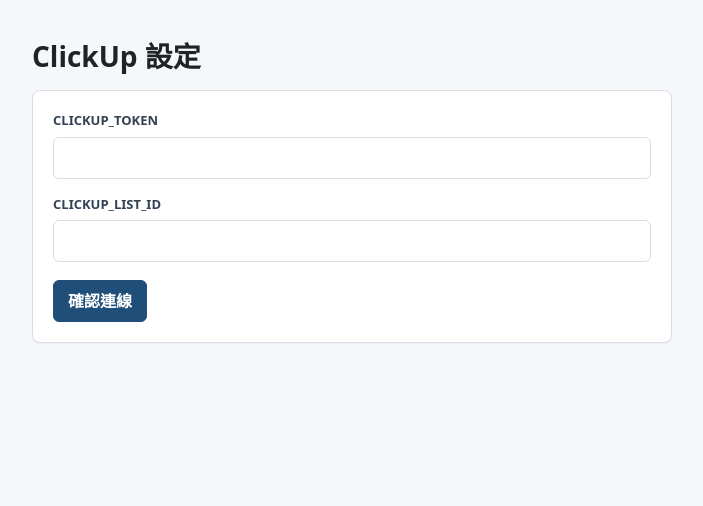
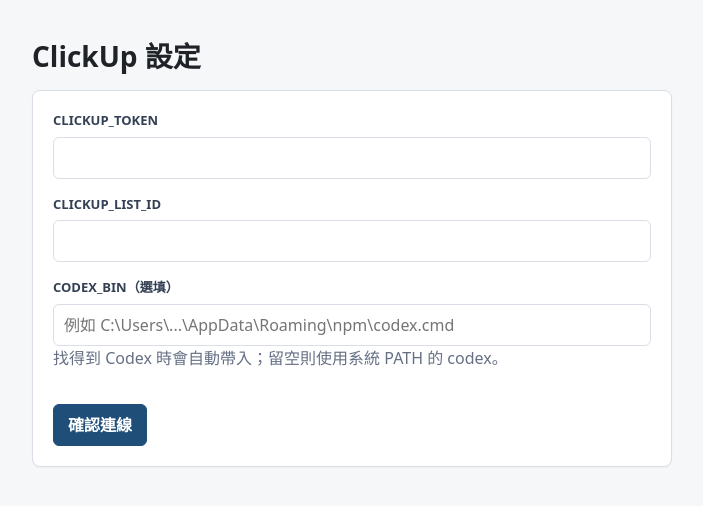
Before and after one commit to zoeix/progress-update-app, a FastAPI app: page /login in a window 1280 px wide. Shown: the top 506 px of the page, without its empty margins (288-991 px from the left). Run offline with FastAPI, Linux system fonts and the light colour scheme.

Commit message:
add codex path

```diff
--- a/app.py
+++ b/app.py
@@ -3,6 +3,7 @@ from __future__ import annotations
 import json
 import os
 import re
+import shutil
 import sqlite3
 import subprocess
 import tempfile
@@ -68,6 +69,34 @@ def get_clickup_token() -> str:
 
 def get_clickup_list_id() -> str:
     return os.environ.get("CLICKUP_LIST_ID", "").strip()
+
+
+def find_codex_bin() -> str:
+    configured = os.environ.get("CODEX_BIN", "").strip()
+    if configured:
+        return configured
+
+    from_path = shutil.which("codex")
+    if from_path:
+        return from_path
+
+    candidates: list[Path] = []
+    appdata = os.environ.get("APPDATA", "").strip()
+    if appdata:
+        candidates.append(Path(appdata) / "npm" / "codex.cmd")
+    local_appdata = os.environ.get("LOCALAPPDATA", "").strip()
+    if local_appdata:
+        candidates.append(Path(local_appdata) / "npm" / "codex.cmd")
+
+    for candidate in candidates:
+        if candidate.exists():
+            return str(candidate)
+
+    return ""
+
+
+def get_codex_bin() -> str:
+    return find_codex_bin() or "codex"
 
 
 def has_clickup_config() -> bool:
@@ -350,12 +379,14 @@ def post_clickup_comment(task_id: str, content: str) -> None:
     response.raise_for_status()
 
 
-def save_clickup_config(clickup_token: str, clickup_list_id: str) -> None:
+def save_clickup_config(clickup_token: str, clickup_list_id: str, codex_bin: str = "") -> None:
     ENV_PATH.touch(exist_ok=True)
     set_key(str(ENV_PATH), "CLICKUP_TOKEN", clickup_token)
     set_key(str(ENV_PATH), "CLICKUP_LIST_ID", clickup_list_id)
+    set_key(str(ENV_PATH), "CODEX_BIN", codex_bin)
     os.environ["CLICKUP_TOKEN"] = clickup_token
     os.environ["CLICKUP_LIST_ID"] = clickup_list_id
+    os.environ["CODEX_BIN"] = codex_bin
 
 
 def set_session_error(conn: sqlite3.Connection, session_id: int, error: str | None) -> None:
@@ -446,7 +477,7 @@ def run_codex_json(session_id: int, role: str, prompt_snapshot: str) -> Any:
     run_finished = False
     output_text = ""
     command = [
-        "codex",
+        get_codex_bin(),
         "exec",
         "--skip-git-repo-check",
         "--sandbox",
@@ -981,6 +1012,7 @@ def login_page(request: Request):
             "request": request,
             "clickup_token": get_clickup_token(),
             "clickup_list_id": get_clickup_list_id(),
+            "codex_bin": find_codex_bin(),
             "error": "",
             "project_count": None,
         },
@@ -992,10 +1024,12 @@ def save_login(
     request: Request,
     clickup_token: str = Form(...),
     clickup_list_id: str = Form(...),
+    codex_bin: str = Form(""),
 ):
     global clickup_session_active
     clean_token = clickup_token.strip()
     clean_list_id = clickup_list_id.strip()
+    clean_codex_bin = codex_bin.strip()
     if not clean_token or not clean_list_id:
         return templates.TemplateResponse(
             "login.html",
@@ -1003,6 +1037,7 @@ def save_login(
                 "request": request,
                 "clickup_token": clean_token,
                 "clickup_list_id": clean_list_id,
+                "codex_bin": clean_codex_bin,
                 "error": "請輸入 CLICKUP_TOKEN 與 CLICKUP_LIST_ID。",
                 "project_count": None,
             },
@@ -1018,13 +1053,14 @@ def save_login(
                 "request": request,
                 "clickup_token": clean_token,
                 "clickup_list_id": clean_list_id,
+                "codex_bin": clean_codex_bin,
                 "error": f"ClickUp 連線失敗：{exc}",
                 "project_count": None,
             },
             status_code=400,
         )
 
-    save_clickup_config(clean_token, clean_list_id)
+    save_clickup_config(clean_token, clean_list_id, clean_codex_bin)
     clickup_session_active = True
     with get_db() as conn:
         save_clickup_projects(conn, projects)
--- a/templates/index.html
+++ b/templates/index.html
@@ -375,6 +375,9 @@
           <h1>Progress Update</h1>
         </div>
         <div class="header-actions">
+          <form action="/login" method="get">
+            <button class="secondary-button" type="submit">設定</button>
+          </form>
           <form action="/reset" method="post" data-confirm="確定要清空目前週報草稿、問題與評分紀錄嗎？">
             <button class="secondary-button" type="submit">重設</button>
           </form>
--- a/templates/login.html
+++ b/templates/login.html
@@ -153,6 +153,10 @@
           <label for="clickup_list_id">CLICKUP_LIST_ID</label>
           <input id="clickup_list_id" name="clickup_list_id" type="text" autocomplete="off" value="{{ clickup_list_id }}" required>
 
+          <label for="codex_bin">CODEX_BIN（選填）</label>
+          <input id="codex_bin" name="codex_bin" type="text" autocomplete="off" value="{{ codex_bin }}" placeholder="例如 C:\Users\...\AppData\Roaming\npm\codex.cmd">
+          <p class="muted">找得到 Codex 時會自動帶入；留空則使用系統 PATH 的 codex。</p>
+
           <button type="submit">確認連線</button>
           <div class="submit-status" aria-live="polite">正在確認 ClickUp 連線並下載專案清單...</div>
         </form>
```
Also changed, not shown: MVP_SPEC.md (+17 -13 lines), TASKS.md (+3 -0 lines), README.md.
